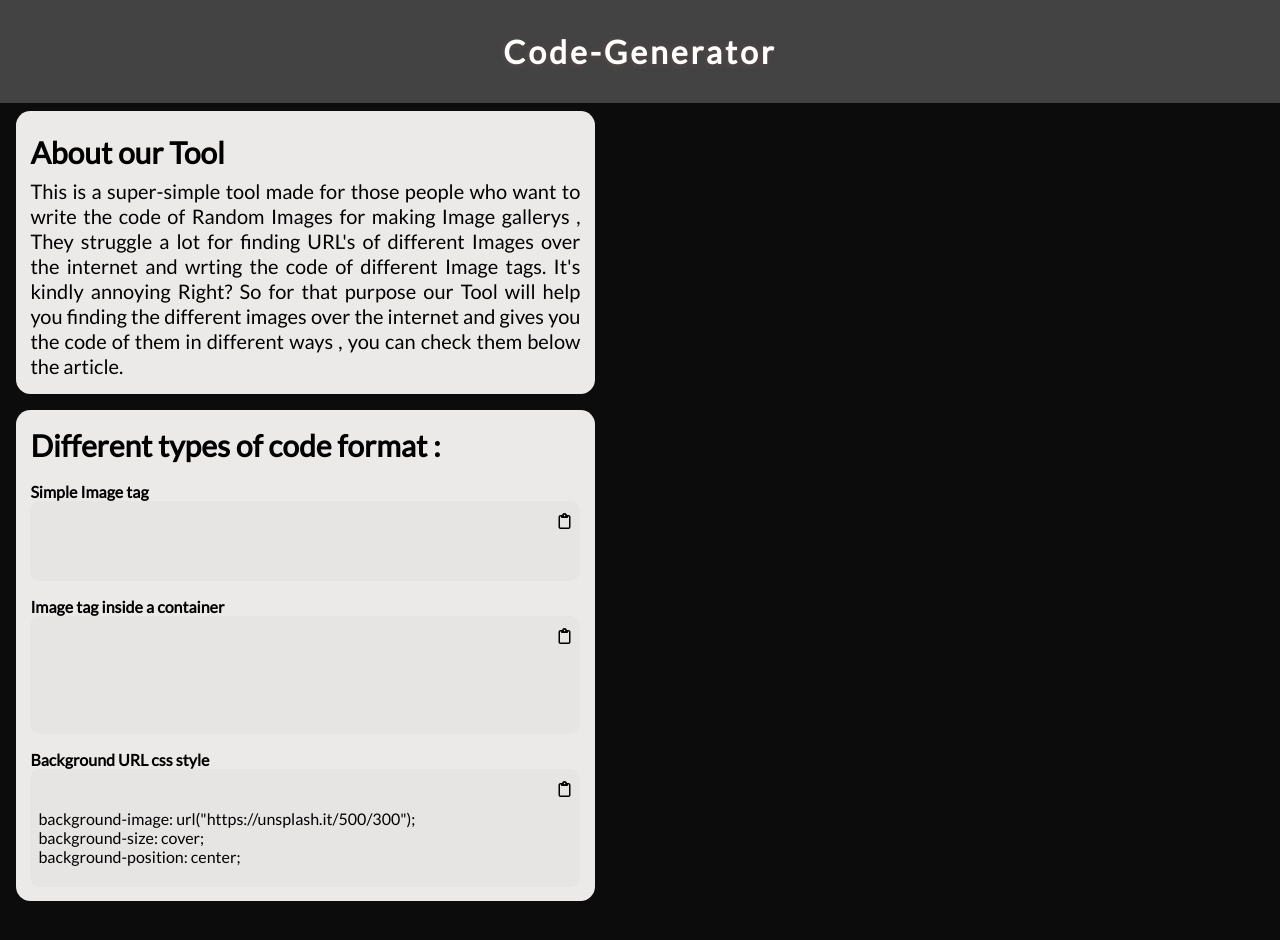
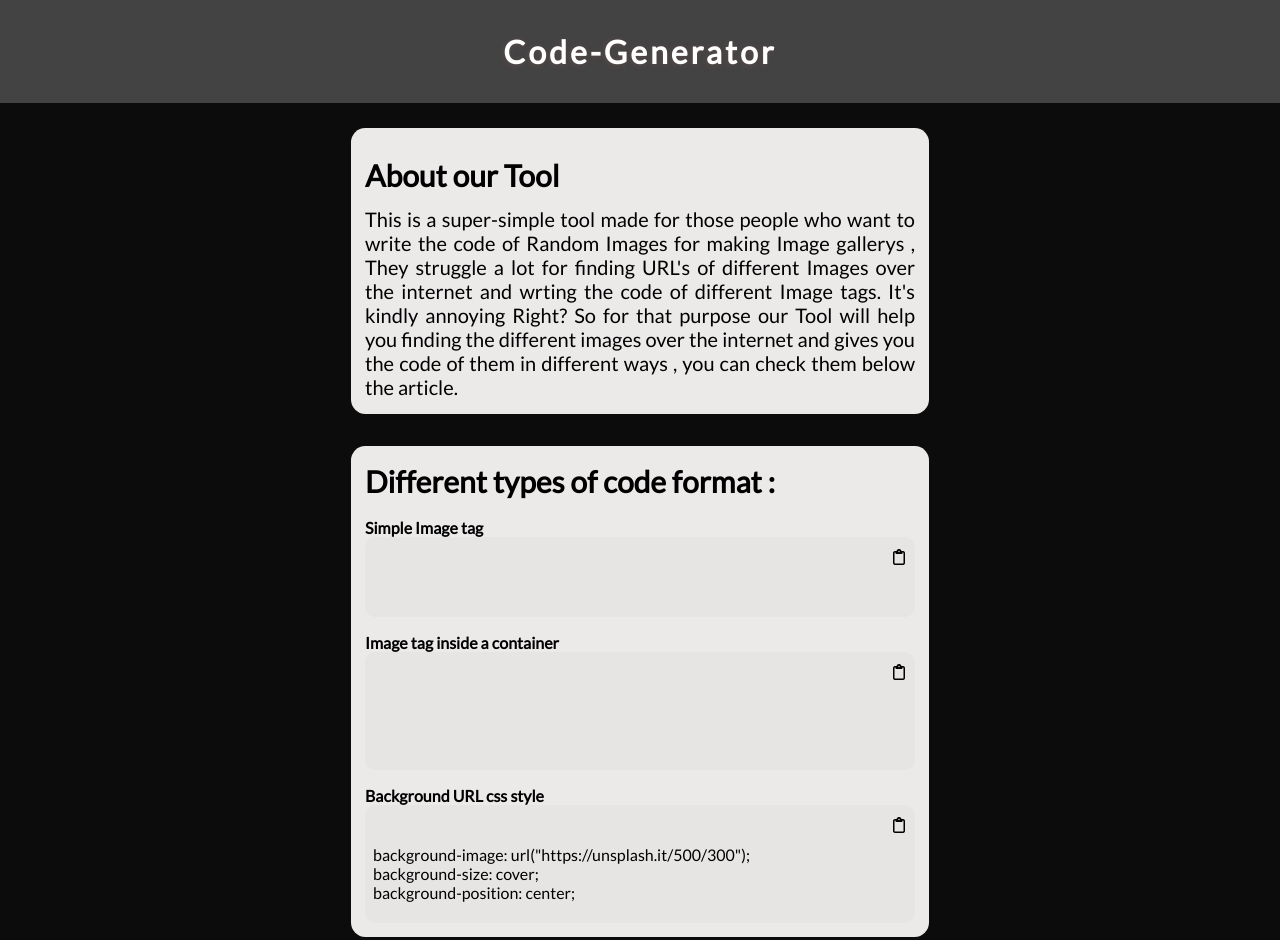
Before and after one commit to cuber-dev/Sam-code-generator, a plain HTML site: page index.html in a window 1280 px wide. Shown: the top 940 px of the page. Drawn offline with Linux system fonts and the light colour scheme.

Commit message:
centered the elements

```diff
--- a/style.css
+++ b/style.css
@@ -40,9 +40,11 @@ header{
 /* ================================== Main styles ========================================== */
 
 main{
-    display: grid;
-    row-gap: 1rem;
-    padding: min(.5rem,2.5rem) 1rem;
+    display: flex;
+    flex-direction: column;
+    align-items: center;
+    row-gap: 2rem;
+    padding: 25px;
 }
 main .about-article{
     width: min(90%,550px);
@@ -50,7 +52,7 @@ main .about-article{
     padding: var(--text-size);
     background-color: #ece9e9;
     border-radius: var(--text-size);
-    line-height: 25px;
+    line-height: 25px 0;
 }
 main h3{
     margin: var(--text-size) 0;
```
